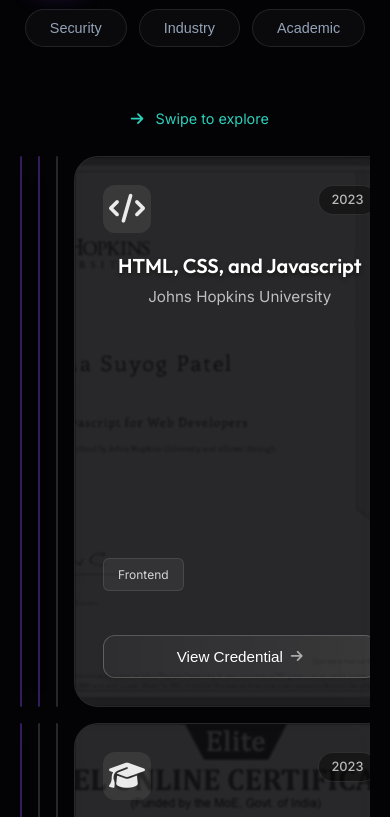
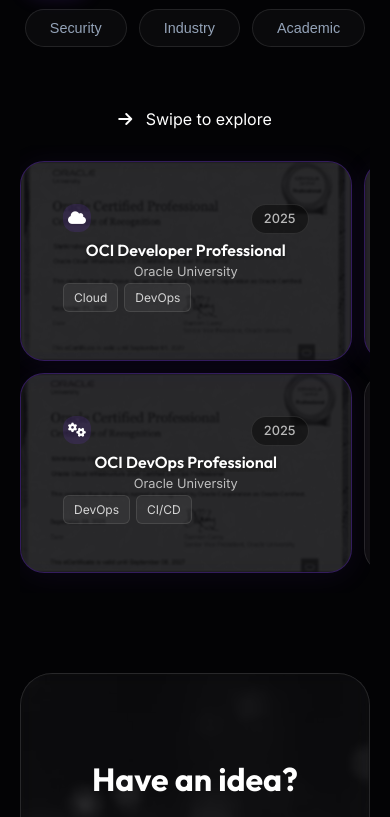
Before and after one commit to Krishnaaa10/My_Portfolio, a plain HTML site: page index.html in a window 390 px wide. Shown: the part 5293-6110 px from the top of the page. Drawn offline with nearby package versions, Linux system fonts and the light colour scheme.

Commit message:
fix: enforce card width and compact layout for mobile certifications

```diff
--- a/style.css
+++ b/style.css
@@ -1693,74 +1693,9 @@
 /* Certifications Grid - Desktop Fix */
 .certifications-grid {
     display: grid;
-    grid-template-columns: repeat(3, 1fr);
-    /* Removed !important to allow overrides */
+    grid-template-columns: repeat(3, 1fr) !important;
     gap: 2rem;
     padding: 1rem 0;
-}
-
-/* Mobile Swipe Hint - Hidden by default */
-.swipe-hint {
-    display: none;
-    text-align: center;
-    color: var(--accent-secondary);
-    font-size: 0.9rem;
-    margin-bottom: 10px;
-    animation: bounceRight 1.5s infinite;
-}
-
-@keyframes bounceRight {
-
-    0%,
-    100% {
-        transform: translateX(0);
-        opacity: 0.7;
-    }
-
-    50% {
-        transform: translateX(5px);
-        opacity: 1;
-    }
-}
-
-/* Mobile Certifications - Horizontal Scroll */
-/* Mobile Certifications - Horizontal Scroll with 2 Rows */
-@media (max-width: 900px) {
-    .certifications-grid {
-        display: grid;
-        grid-template-rows: repeat(2, auto);
-        /* 2 Rows */
-        grid-auto-flow: column;
-        /* Fill vertical first */
-        grid-auto-columns: 85vw;
-        /* Allow peek */
-
-        overflow-x: auto;
-        scroll-snap-type: x mandatory;
-        gap: 16px;
-
-        padding-bottom: 24px;
-        padding-right: 20px;
-
-        scrollbar-width: none;
-        -ms-overflow-style: none;
-    }
-
-    .certifications-grid::-webkit-scrollbar {
-        display: none;
-    }
-
-    .cert-card {
-        min-width: unset;
-        max-width: unset;
-        height: 100%;
-        scroll-snap-align: start;
-        margin-right: 0;
-    }
-
-    .swipe-hint {
-        display: block;
-    }
 }
 
 /* Ensure Buttons visible */
@@ -1769,13 +1704,90 @@
     transform: translateY(0) !important;
 }
 
-.cert-card {
-    height: auto;
-    min-height: 260px;
-}
-
-.cert-actions {
-    opacity: 1;
-    transform: translateY(0);
-    margin-top: 20px;
-}
+/* Mobile Certifications - Compact 2-Row Horizontal Scroll */
+@media (max-width: 900px) {
+    .certifications-grid {
+        display: grid;
+        grid-template-columns: none !important;
+        /* Force Reset */
+        grid-template-rows: repeat(2, 200px);
+        /* Slightly taller for tags */
+        grid-auto-flow: column;
+        grid-auto-columns: 85vw;
+
+        overflow-x: auto;
+        scroll-snap-type: x mandatory;
+        gap: 12px;
+        padding-bottom: 20px;
+        padding-right: 20px;
+
+        scrollbar-width: none;
+        -ms-overflow-style: none;
+    }
+
+    .certifications-grid::-webkit-scrollbar {
+        display: none;
+    }
+
+    /* Compact Card Styling */
+    .cert-card {
+        width: 85vw !important;
+        /* Force width */
+        min-width: 85vw !important;
+        max-width: 85vw !important;
+        height: 100%;
+        min-height: unset;
+        scroll-snap-align: start;
+        margin-right: 0;
+        padding: 14px;
+
+        display: flex;
+        flex-direction: column;
+        justify-content: space-between;
+    }
+
+    /* Hide Button only, Keep Tags */
+    .cert-actions {
+        display: none !important;
+    }
+
+    .cert-tags {
+        display: flex !important;
+        margin-top: auto;
+        gap: 6px;
+    }
+
+    .cert-tags span {
+        font-size: 0.75rem;
+        padding: 4px 10px;
+    }
+
+    .cert-header {
+        margin-bottom: 6px;
+    }
+
+    .issuer-logo {
+        width: 28px;
+        height: 28px;
+        font-size: 0.9rem;
+    }
+
+    .cert-title {
+        font-size: 1rem;
+        margin-bottom: 2px;
+        line-height: 1.25;
+        display: -webkit-box;
+        -webkit-line-clamp: 2;
+        -webkit-box-orient: vertical;
+        overflow: hidden;
+    }
+
+    .cert-issuer {
+        font-size: 0.8rem;
+    }
+
+    .swipe-hint {
+        display: block;
+        margin-bottom: 12px;
+    }
+}
```
